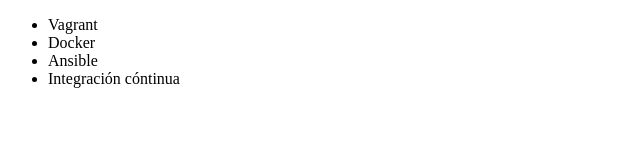
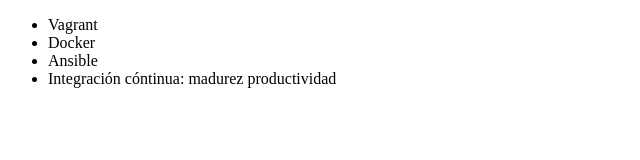
Before and after one commit to Dinoyo54/alura-git, a plain HTML site: page index.html in a window 1280 px wide. Shown: the whole page, without its empty margins (0-640 px from the left). Drawn offline with Linux system fonts and the light colour scheme.

Commit message:
renombrando curso

```diff
--- a/index.html
+++ b/index.html
@@ -9,7 +9,7 @@
          <li> Vagrant </li>
          <li> Docker </li>
          <li> Ansible </li>
-         <li> Integración cóntinua </li>
+         <li> Integración cóntinua: madurez productividad </li>
      </ul>
 </body>
 </html>
```
